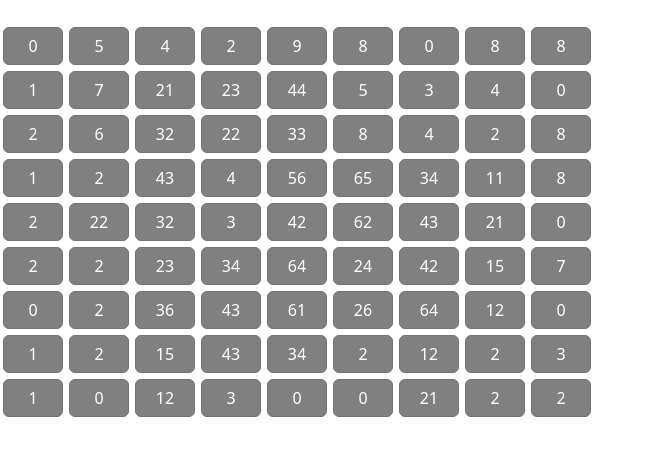
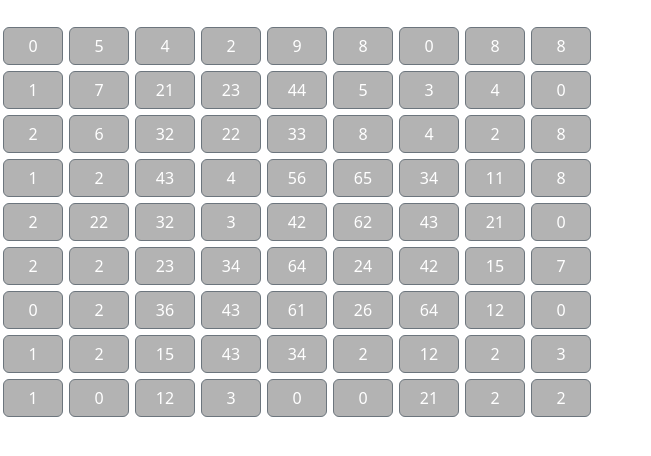
Before and after one commit to arya065/JS, a React (Create React App) app in the folder react/supermarkets/: page / in a window 1280 px wide. Shown: the top 456 px of the page, without its empty margins (0-651 px from the left). Built offline with nearby package versions, Linux system fonts and the light colour scheme.

Commit message:
change default color, add color map

```diff
--- a/react/supermarkets/src/App.js
+++ b/react/supermarkets/src/App.js
@@ -6,7 +6,7 @@ import './App.css';
 
 function Cell(props) {
   const [status, setStatus] = useState(false);
-  const [color, setColor] = useState(props.mix([100, 0, 50], [100, 0, 50]));
+  const [color, setColor] = useState("hsl(" + 0 + "," + 0 + "%," + 70 + "%" + ")");
   const [added, setAdded] = useState(false);
   const [distMap, setDistMap] = useState([]);
   const handleClick = () => {
@@ -16,7 +16,7 @@ function Cell(props) {
   const printShop = () => {
     let current = props.shops.find((e) => e[0] == props.i);
     if (current) {
-      setColor(current[1]);
+      setColor("hsl(" + current[1][0] + "," + current[1][1] + "%," + current[1][2] + "%" + ")");
     }
   }
 
@@ -26,8 +26,11 @@ function Cell(props) {
       let closest = distMap.filter(e => e[0] == minDist);//array of closest shop with distance and id
       let colors = [];
       closest.map((e) => {
-        props.shops.filter(el => { if (el[0] == e[1]) { colors.push(el[1]) } });
+        props.shops.filter(el => { if (el[0] == e[1]) { colors = el[1] } });
       });
+      if(closest[0][0] !=0){
+        setColor("hsl(" + colors[0] + "," + parseInt(colors[1]-10) + "%," +  parseInt(colors[2]-10) + "%" + ")");
+      }
       console.log("colors:", colors);
       console.log("all shops:", props.shops);
       console.log("closest:", closest);
@@ -108,7 +111,7 @@ class App extends Component {
   }
   addShop(i, color) {
     //добавить проверку наличия магазина по индексу
-    this.setState({ shops: [...this.state.shops, [i, "hsl(" + color[0] + "," + color[1] + "%," + color[2] + "%" + ")"]] });
+    this.setState({ shops: [...this.state.shops, [i, [color[0], color[1], color[2]]]] });
   }
   componentDidUpdate() {
     console.log(this.state);
```
